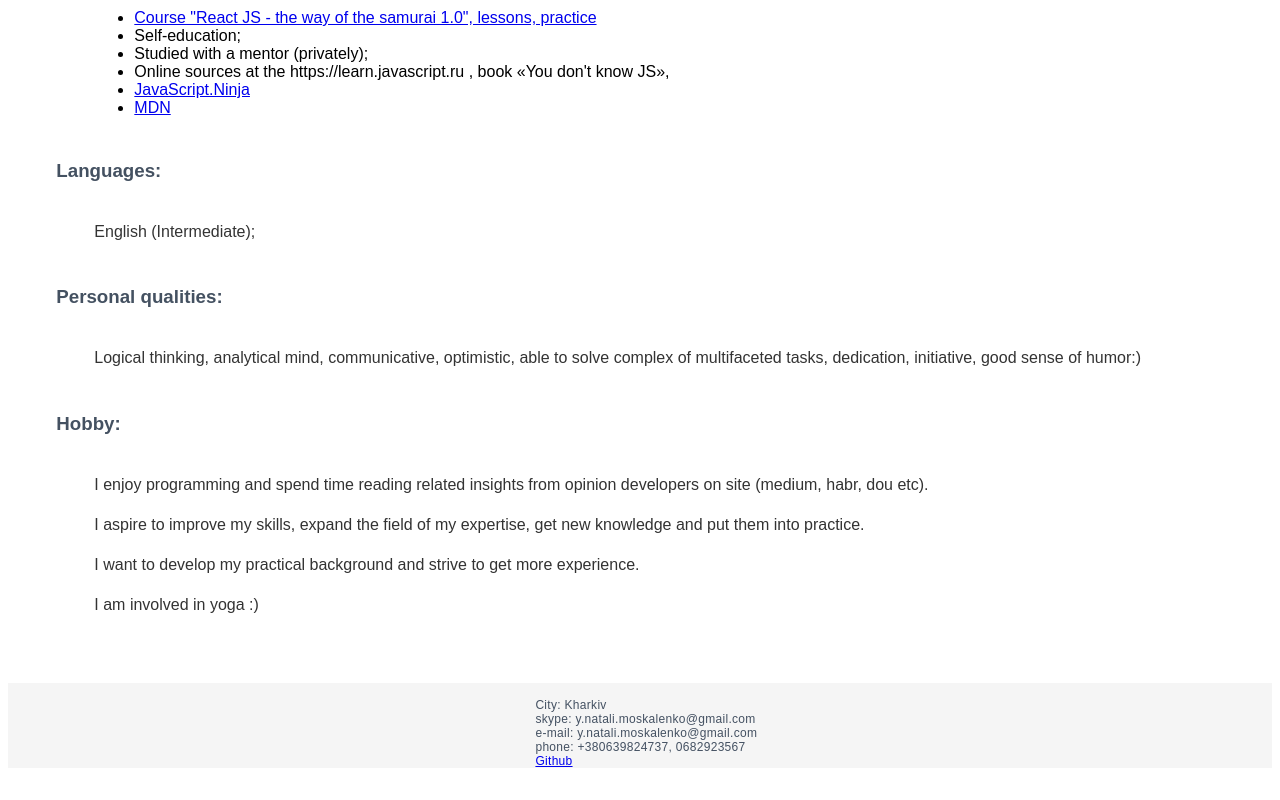
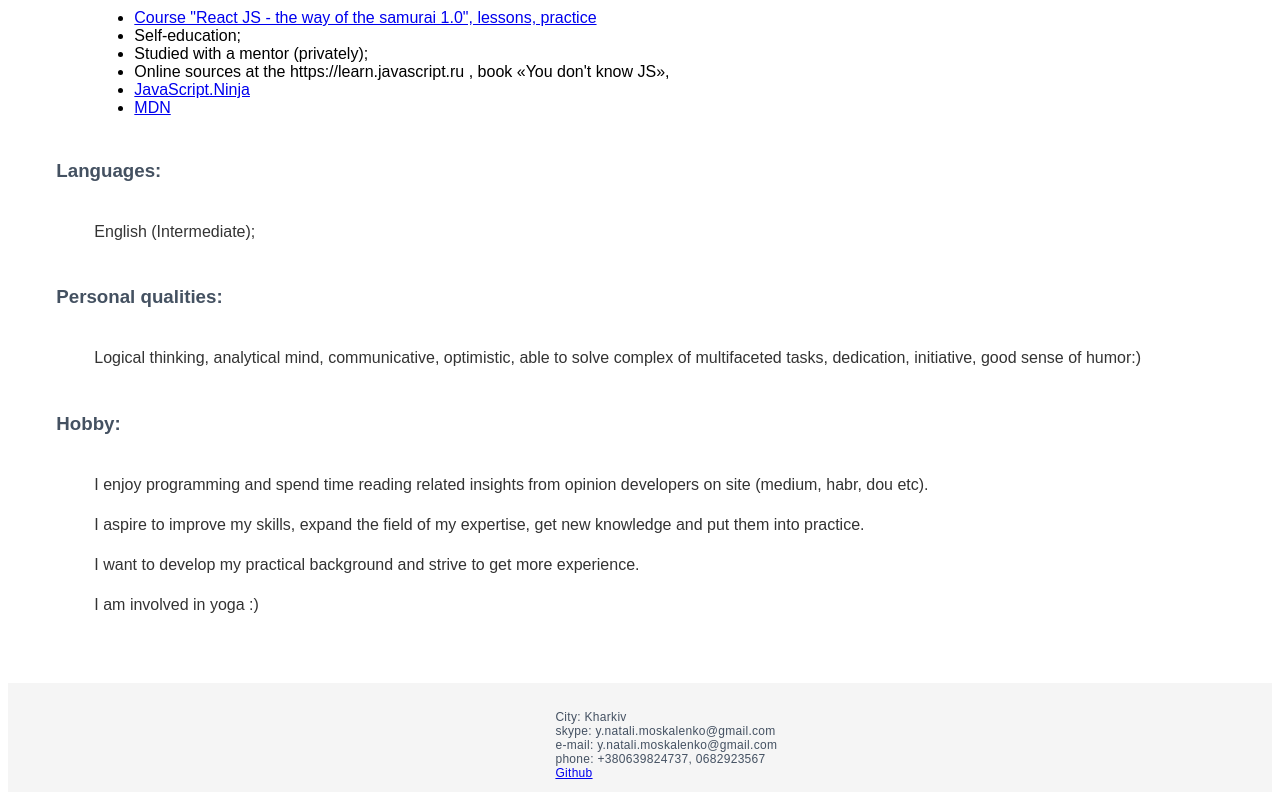
Before and after one commit to NM211077/rsschool-cv, a plain HTML site: page index.html in a window 1280 px wide. Shown: the part 1381-2181 px from the top of the page. Before the commit the page ends 2157 px from the top, so only its background shows below. Drawn offline with Linux system fonts and the light colour scheme.

Commit message:
refactor: change head,footer

```diff
--- a/index.html
+++ b/index.html
@@ -2,8 +2,6 @@
 <html lang="en">
 <head>
     <meta charset="UTF-8">
-    <meta name="viewport"
-          content="width=device-width, user-scalable=no, initial-scale=1.0, maximum-scale=1.0, minimum-scale=1.0">
     <meta http-equiv="X-UA-Compatible" content="ie=edge">
     <title>CV Moskalenko Natalia</title>
     <link rel="stylesheet" href="style.css">
@@ -45,8 +43,8 @@
                             <h3>Objective:</h3>
                         </div>
                         <div class="main_text">
-                            <p>Getting the position of Trainee/Junior developer in a friendly team, with the prospect of
-                                grow</p>
+                            <p>Getting the position of Trainee/Junior developer in a friendly team, with the prospect of grow
+                            </p>
                         </div>
                     </section>
                     <section>
@@ -56,9 +54,7 @@
                         <div class="main_text">
                             <ul>
                                 <li><span>Practical experience in JavaScript developing (ES5, ES6);</span></li>
-                                <li>
-                                    <span>Practical experiencein React.js, Redux implementation and their principles;</span>
-                                </li>
+                                <li><span>Practical experiencein React.js, Redux implementation and their principles;</span></li>
                                 <li><span>Knowledge of HTML5/ CSS3, Bootstrap, Flexbox ;</span></li>
                                 <li><span>Understanding of Prototype inheritance, asynchronous flow ;</span></li>
                                 <li><span>Promise based programming ;</span></li>
@@ -157,18 +153,19 @@
                     </section>
                 </div>
             </div>
-
         </main>
     </div>
     <footer class="footer">
         <div class="container">
             <div class="footer_row">
                 <div class="footer_text">
-                    <div><span>City: Kharkiv</span></div>
-                    <div><span>skype: y.natali.moskalenko@gmail.com</span></div>
-                    <div><span>e-mail: y.natali.moskalenko@gmail.com</span></div>
-                    <div>phone: +380639824737, 0682923567<span></span></div>
-                    <div><a href="https://github.com/NM211077?tab=repositories">Github</a></div>
+                    <ul>
+                        <li><span>City: Kharkiv</span></li>
+                        <li><span>skype: y.natali.moskalenko@gmail.com</span></li>
+                        <li><span>e-mail: y.natali.moskalenko@gmail.com</span></li>
+                        <li><span>phone: +380639824737, 0682923567</span></li>
+                        <li><a href="https://github.com/NM211077?tab=repositories">Github</a></li>
+                    </ul>
                 </div>
             </div>
         </div>
--- a/style.css
+++ b/style.css
@@ -94,13 +94,18 @@ body {
     color: #445162;
 }
 
+.footer_text li {
+    list-style-type: none;
+}
+
 @media (max-width: 1200px) {
     .wrapper {
         padding-left: 40px;
         padding-right: 40px;
         max-width: 970px;
     }
-    .header_info{
+
+    .header_info {
         font-size: 30px;
     }
 }
@@ -112,9 +117,10 @@ body {
 }
 
 @media (max-width: 767px) {
-    body{
+    body {
         margin: 0px;
     }
+
     .wrapper {
         max-width: none;
         margin: 0px;
@@ -125,11 +131,13 @@ body {
         padding-right: 2%;
         margin: 0px;
     }
-    .header_body{
+
+    .header_body {
         max-width: 130px;
         font-size: 12px;
     }
-    .header_info{
+
+    .header_info {
         font-size: 11px;
     }
 }
```
